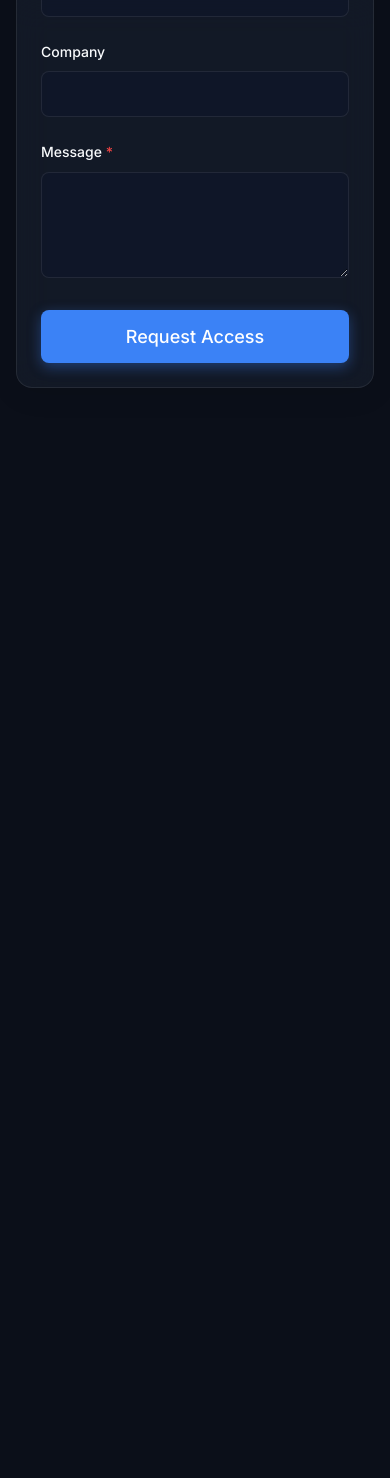
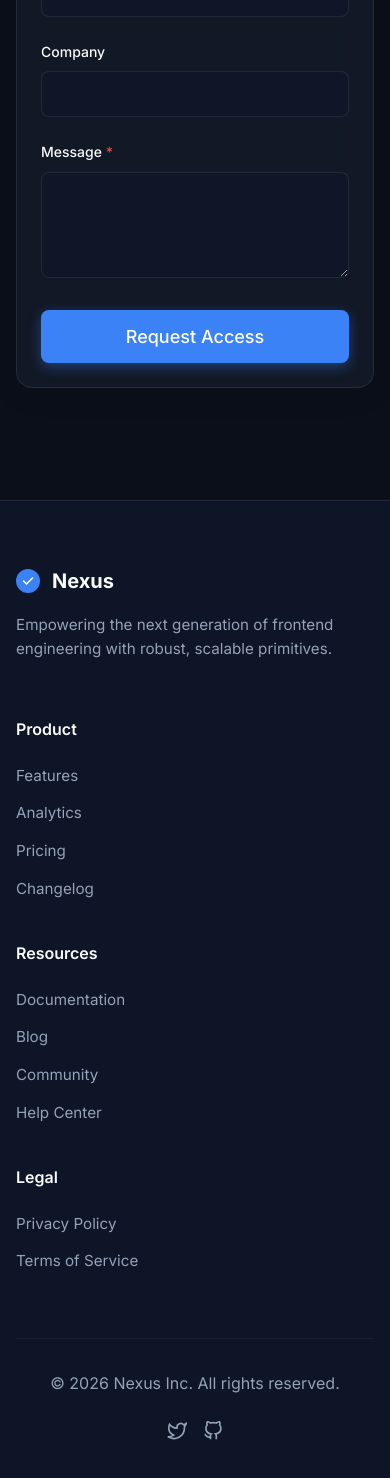
Before and after one commit to 04shubham7/PixelGEO, a React (Vite) app: page / in a window 390 px wide. Shown: the part 3479-4957 px from the top of the page. Before the commit the page ends 3947 px from the top, so only its background shows below. Built offline with nearby package versions, Linux system fonts and the light colour scheme.

Commit message:
feat: utility footer, page assembly and documentation

```diff
--- a/src/App.jsx
+++ b/src/App.jsx
@@ -3,6 +3,7 @@ import Header from './layouts/Header/Header';
 import Hero from './components/Hero/Hero';
 import Features from './components/Features/Features';
 import ContactForm from './components/ContactForm/ContactForm';
+import Footer from './layouts/Footer/Footer';
 
 function App() {
   return (
@@ -13,6 +14,7 @@ function App() {
         <Features />
         <ContactForm />
       </main>
+      <Footer />
     </div>
   );
 }
--- /dev/null
+++ b/src/layouts/Footer/Footer.css
@@ -0,0 +1,100 @@
+.footer {
+  background-color: rgba(15, 23, 42, 0.8);
+  border-top: 1px solid var(--surface-border);
+  padding: 4rem 0 2rem;
+  margin-top: 2rem;
+}
+
+.footer-grid {
+  display: grid;
+  grid-template-columns: 2fr 1fr 1fr 1fr;
+  gap: 2rem;
+  margin-bottom: 4rem;
+}
+
+@media (max-width: 1024px) {
+  .footer-grid {
+    grid-template-columns: 1fr 1fr 1fr;
+  }
+  .footer-brand {
+    grid-column: 1 / -1;
+    max-width: 400px;
+    margin-bottom: 1rem;
+  }
+}
+
+@media (max-width: 767px) {
+  .footer-grid {
+    grid-template-columns: 1fr;
+    gap: 2.5rem;
+  }
+}
+
+.footer-logo {
+  display: flex;
+  align-items: center;
+  gap: 0.75rem;
+  font-weight: 700;
+  font-size: 1.25rem;
+  color: var(--text-primary);
+  margin-bottom: 1rem;
+}
+
+.footer-brand p {
+  font-size: 0.95rem;
+}
+
+.footer-links h4 {
+  color: var(--text-primary);
+  font-size: 1rem;
+  margin-bottom: 1.25rem;
+  font-weight: 600;
+}
+
+.footer-links ul {
+  list-style: none;
+  display: flex;
+  flex-direction: column;
+  gap: 0.75rem;
+}
+
+.footer-links a {
+  color: var(--text-secondary);
+  text-decoration: none;
+  font-size: 0.95rem;
+  transition: color 0.2s;
+}
+
+.footer-links a:hover {
+  color: var(--accent-primary);
+}
+
+.footer-bottom {
+  display: flex;
+  justify-content: space-between;
+  align-items: center;
+  padding-top: 2rem;
+  border-top: 1px solid rgba(255, 255, 255, 0.05);
+}
+
+@media (max-width: 767px) {
+  .footer-bottom {
+    flex-direction: column;
+    gap: 1.5rem;
+    text-align: center;
+  }
+}
+
+.social-links {
+  display: flex;
+  gap: 1rem;
+}
+
+.social-links a {
+  color: var(--text-secondary);
+  transition: color 0.2s;
+}
+
+.social-links a:hover {
+  color: var(--text-primary);
+}
--- /dev/null
+++ b/src/layouts/Footer/Footer.jsx
@@ -0,0 +1,65 @@
+import React from 'react';
+import './Footer.css';
+
+const Footer = () => {
+  return (
+    <footer className="footer">
+      <div className="container">
+        <div className="footer-grid">
+          <div className="footer-brand">
+            <div className="footer-logo">
+              <svg width="24" height="24" viewBox="0 0 32 32" fill="none" xmlns="http://www.w3.org/2000/svg">
+                <circle cx="16" cy="16" r="16" fill="var(--accent-primary)"/>
+                <path d="M10 16L14 20L22 12" stroke="white" strokeWidth="2" strokeLinecap="round" strokeLinejoin="round"/>
+              </svg>
+              <span>Nexus</span>
+            </div>
+            <p>Empowering the next generation of frontend engineering with robust, scalable primitives.</p>
+          </div>
+
+          <div className="footer-links">
+            <h4>Product</h4>
+            <ul>
+              <li><a href="#features">Features</a></li>
+              <li><a href="#analytics">Analytics</a></li>
+              <li><a href="#pricing">Pricing</a></li>
+              <li><a href="#changelog">Changelog</a></li>
+            </ul>
+          </div>
+
+          <div className="footer-links">
+            <h4>Resources</h4>
+            <ul>
+              <li><a href="#docs">Documentation</a></li>
+              <li><a href="#blog">Blog</a></li>
+              <li><a href="#community">Community</a></li>
+              <li><a href="#help">Help Center</a></li>
+            </ul>
+          </div>
+
+          <div className="footer-links">
+            <h4>Legal</h4>
+            <ul>
+              <li><a href="#privacy">Privacy Policy</a></li>
+              <li><a href="#terms">Terms of Service</a></li>
+            </ul>
+          </div>
+        </div>
+
+        <div className="footer-bottom">
+          <p>&copy; {new Date().getFullYear()} Nexus Inc. All rights reserved.</p>
+          <div className="social-links">
+            <a href="#twitter" aria-label="Twitter">
+              <svg width="20" height="20" viewBox="0 0 24 24" fill="none" stroke="currentColor" strokeWidth="2"><path d="M23 3a10.9 10.9 0 0 1-3.14 1.53 4.48 4.48 0 0 0-7.86 3v1A10.66 10.66 0 0 1 3 4s-4 9 5 13a11.64 11.64 0 0 1-7 2c9 5 20 0 20-11.5a4.5 4.5 0 0 0-.08-.83A7.72 7.72 0 0 0 23 3z"/></svg>
+            </a>
+            <a href="#github" aria-label="GitHub">
+              <svg width="20" height="20" viewBox="0 0 24 24" fill="none" stroke="currentColor" strokeWidth="2"><path d="M9 19c-5 1.5-5-2.5-7-3m14 6v-3.87a3.37 3.37 0 0 0-.94-2.61c3.14-.35 6.44-1.54 6.44-7A5.44 5.44 0 0 0 20 4.77 5.07 5.07 0 0 0 19.91 1S18.73.65 16 2.48a13.38 13.38 0 0 0-7 0C6.27.65 5.09 1 5.09 1A5.07 5.07 0 0 0 5 4.77a5.44 5.44 0 0 0-1.5 3.78c0 5.42 3.3 6.61 6.44 7A3.37 3.37 0 0 0 9 18.13V22"/></svg>
+            </a>
+          </div>
+        </div>
+      </div>
+    </footer>
+  );
+};
+
+export default Footer;
```
Also changed, not shown: 1 other file (tests, documents, lock files or other folders).
